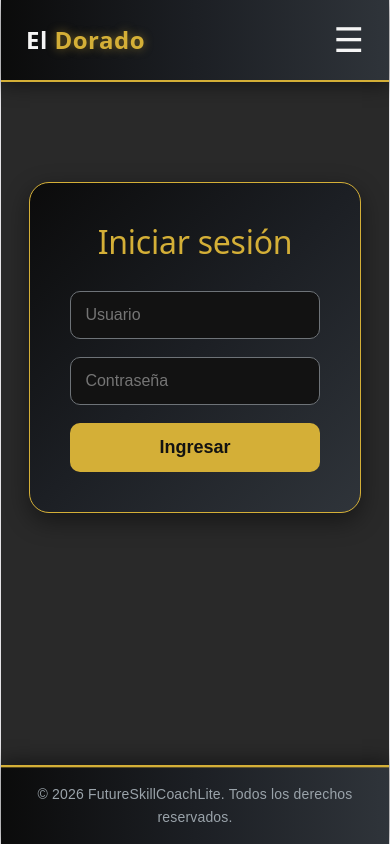
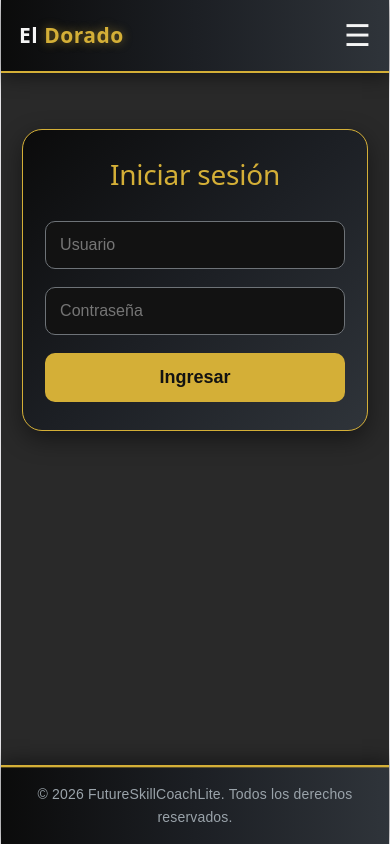
Before and after one commit to GaelArce28/FutureSkillCoachLite, a React (Vite) app in the folder FutureSkillCoachLite.Web/: page /login in a window 390 px wide. Built offline with nearby package versions, Linux system fonts and the light colour scheme; no server answers.

Commit message:
Se mejora la vista

```diff
--- a/FutureSkillCoachLite.Web/src/App.css
+++ b/FutureSkillCoachLite.Web/src/App.css
@@ -4,10 +4,15 @@
   box-sizing: border-box;
 }
 
+html {
+  scroll-behavior: smooth;
+}
+
 body {
   font-family: Arial, Helvetica, sans-serif;
   background-color: #292929;
   color: #222;
+  overflow-x: hidden;
 }
 
 .app {
@@ -15,6 +20,10 @@ body {
   display: flex;
   flex-direction: column;
 }
+
+/* ========================= */
+/* HEADER */
+/* ========================= */
 
 .header {
   width: 100%;
@@ -30,6 +39,7 @@ body {
 
   box-shadow: 0 4px 18px rgba(0, 0, 0, 0.45);
   position: relative;
+  z-index: 1000;
 }
 
 .logo-link {
@@ -50,7 +60,6 @@ body {
   text-shadow: 0 0 10px rgba(212, 175, 55, 0.5);
 }
 
-/* Botón del menú: ahora se ve siempre */
 .menu-btn {
   display: block;
   background: none;
@@ -60,7 +69,6 @@ body {
   cursor: pointer;
 }
 
-/* Menú oculto por defecto */
 .nav {
   display: none;
   position: absolute;
@@ -82,7 +90,6 @@ body {
   z-index: 1000;
 }
 
-/* Menú abierto */
 .nav.nav-open {
   display: flex;
 }
@@ -104,26 +111,18 @@ body {
   text-shadow: 0 0 8px rgba(212, 175, 55, 0.6);
 }
 
-/* Ajuste para pantallas pequeñas */
-@media (max-width: 768px) {
-  .header {
-    padding: 20px 25px;
-  }
-
-  .logo {
-    font-size: 24px;
-  }
-
-  .nav {
-    right: 20px;
-    width: 220px;
-  }
-}
+/* ========================= */
+/* MAIN */
+/* ========================= */
 
 .main {
   flex: 1;
   padding: 60px 50px;
 }
+
+/* ========================= */
+/* HERO / BANNER */
+/* ========================= */
 
 .hero {
   width: 100%;
@@ -132,34 +131,41 @@ body {
   margin: 40px auto;
   border-radius: 18px;
 
+  position: relative;
+  overflow: hidden;
+
   background-size: cover;
   background-position: center center;
   background-repeat: no-repeat;
+  background-color: #050505;
 
   display: flex;
   flex-direction: column;
   justify-content: center;
   align-items: center;
 
-  position: relative;
-  overflow: hidden;
-
   box-shadow: 0 8px 20px rgba(0, 0, 0, 0.18);
 }
+
 .hero-bg {
   position: absolute;
   inset: 0;
   width: 100%;
   height: 100%;
   object-fit: cover;
+  object-position: center;
   display: block;
   z-index: 0;
+}
+
+.hero > *:not(.hero-bg) {
+  position: relative;
+  z-index: 1;
 }
 
 .hero h2 {
   font-size: 36px;
   margin-bottom: 20px;
-
 }
 
 .hero p {
@@ -182,8 +188,15 @@ body {
   background-color: #1d4ed8;
 }
 
-/* Cards */
+/* ========================= */
+/* CARDS */
+/* ========================= */
+
 .cards {
+  width: 100%;
+  max-width: 1100px;
+  margin: 0 auto;
+
   display: flex;
   gap: 25px;
 }
@@ -215,15 +228,15 @@ body {
   width: 100%;
   height: 100%;
   object-fit: cover;
+  object-position: center;
   display: block;
   z-index: 0;
 }
 
-/* Capa oscura + texto encima */
 .card-overlay {
   position: absolute;
   inset: 0;
-  background: rgba(0, 0, 0, 0.45);
+  background: rgba(0, 0, 0, 0.5);
   color: white;
   z-index: 2;
 
@@ -240,6 +253,7 @@ body {
   margin-bottom: 15px;
   color: white;
   font-size: 24px;
+  text-shadow: 0 3px 8px rgba(0, 0, 0, 0.8);
 }
 
 .card-overlay p {
@@ -247,63 +261,19 @@ body {
   font-size: 15px;
   line-height: 1.4;
   max-width: 280px;
+  text-shadow: 0 3px 8px rgba(0, 0, 0, 0.8);
 }
 
-.formulario {
-  display: flex;
-  flex-direction: column;
-  gap: 15px;
-  max-width: 350px;
-  margin: 0 auto;
-}
-
-.formulario input {
-  padding: 12px;
-  border: 1px solid #ccc;
-  border-radius: 8px;
-  font-size: 15px;
-}
-
-.formulario button {
-  background-color: #2563eb;
-  color: white;
-  border: none;
-  padding: 12px;
-  border-radius: 8px;
-  cursor: pointer;
-}
-
-.formulario button:hover {
-  background-color: #1d4ed8;
-}
-
-
-.login {
-  width: 90%;
-  max-width: 500px;
-  margin: 80px auto;
-}
-
-.login-card {
-  background: linear-gradient(135deg, #0b0b0b, #1c1f24, #2f343a);
-  border: 1px solid #d4af37;
-  border-radius: 20px;
-  padding: 40px;
-  color: #f5f5f5;
-  box-shadow: 0 8px 25px rgba(0, 0, 0, 0.45);
-}
-
-.login-card h2 {
-  text-align: center;
-  color: #d4af37;
-  margin-bottom: 30px;
-  font-size: 32px;
-}
+/* ========================= */
+/* FORMULARIOS */
+/* ========================= */
 
 .formulario {
   display: flex;
   flex-direction: column;
   gap: 18px;
+  max-width: 350px;
+  margin: 0 auto;
 }
 
 .formulario input {
@@ -335,11 +305,42 @@ body {
   background-color: #b8860b;
 }
 
+/* ========================= */
+/* LOGIN */
+/* ========================= */
+
+.login {
+  width: 90%;
+  max-width: 500px;
+  margin: 80px auto;
+}
+
+.login-card {
+  background: linear-gradient(135deg, #0b0b0b, #1c1f24, #2f343a);
+  border: 1px solid #d4af37;
+  border-radius: 20px;
+  padding: 40px;
+  color: #f5f5f5;
+  box-shadow: 0 8px 25px rgba(0, 0, 0, 0.45);
+}
+
+.login-card h2 {
+  text-align: center;
+  color: #d4af37;
+  margin-bottom: 30px;
+  font-size: 32px;
+}
+
 .error-login {
   color: #ff6b6b;
   text-align: center;
   font-weight: bold;
 }
+
+/* ========================= */
+/* INFORMACION */
+/* ========================= */
+
 .informacion {
   width: 90%;
   max-width: 1100px;
@@ -396,6 +397,10 @@ body {
   color: #d4af37;
 }
 
+/* ========================= */
+/* CITAS */
+/* ========================= */
+
 .citas-page {
   padding: 0;
 }
@@ -420,7 +425,6 @@ body {
   color: #6b7280;
 }
 
-
 .btn-crear {
   background-color: #2563eb;
   color: white;
@@ -437,7 +441,6 @@ body {
 .btn-crear:hover {
   background-color: #1d4ed8;
 }
-
 
 .toast {
   padding: 12px 20px;
@@ -461,10 +464,16 @@ body {
 }
 
 @keyframes slideIn {
-  from { opacity: 0; transform: translateY(-8px); }
-  to   { opacity: 1; transform: translateY(0); }
+  from {
+    opacity: 0;
+    transform: translateY(-8px);
+  }
+
+  to {
+    opacity: 1;
+    transform: translateY(0);
+  }
 }
-
 
 .estado-info {
   color: #6b7280;
@@ -477,7 +486,6 @@ body {
   font-size: 15px;
   margin-top: 20px;
 }
-
 
 .tabla-vacia {
   padding: 60px 20px;
@@ -495,7 +503,6 @@ body {
   font-size: 14px;
   color: #9ca3af;
 }
-
 
 .tabla-wrapper {
   overflow-x: auto;
@@ -537,7 +544,6 @@ body {
   border-bottom: none;
 }
 
-
 .select-estado {
   border: 2px solid #ccc;
   border-radius: 6px;
@@ -554,7 +560,6 @@ body {
   outline: none;
   box-shadow: 0 0 0 3px rgba(37, 99, 235, 0.15);
 }
-
 
 .acciones {
   display: flex;
@@ -593,6 +598,9 @@ body {
   background-color: #fecaca;
 }
 
+/* ========================= */
+/* MODAL */
+/* ========================= */
 
 .modal-backdrop {
   position: fixed;
@@ -619,8 +627,15 @@ body {
 }
 
 @keyframes modalIn {
-  from { opacity: 0; transform: scale(0.93); }
-  to   { opacity: 1; transform: scale(1); }
+  from {
+    opacity: 0;
+    transform: scale(0.93);
+  }
+
+  to {
+    opacity: 1;
+    transform: scale(1);
+  }
 }
 
 .modal h3 {
@@ -655,7 +670,6 @@ body {
   background: white;
   box-shadow: 0 0 0 3px rgba(37, 99, 235, 0.1);
 }
-
 
 .modal-botones {
   display: flex;
@@ -721,7 +735,10 @@ body {
   margin: 0;
 }
 
-/* Footer */
+/* ========================= */
+/* FOOTER */
+/* ========================= */
+
 .footer {
   width: 100%;
   background: linear-gradient(90deg, #0b0b0b, #1c1f24, #2f343a);
@@ -777,19 +794,60 @@ body {
   font-size: 14px;
 }
 
-@media (max-width: 768px) {
+/* ========================= */
+/* TABLET */
+/* ========================= */
+
+@media (max-width: 900px) {
   .main {
-    padding: 20px 10px;
+    padding: 40px 25px;
   }
 
+  .cards {
+    gap: 18px;
+  }
+
+  .info-grid {
+    grid-template-columns: 1fr;
+  }
+}
+
+/* ========================= */
+/* CELULAR */
+/* ========================= */
+
+@media (max-width: 768px) {
+  .header {
+    padding: 20px 25px;
+  }
+
+  .logo {
+    font-size: 24px;
+  }
+
+  .nav {
+    right: 20px;
+    width: 220px;
+  }
+
+  .main {
+    padding: 20px 14px 40px;
+  }
+
+  /* Banner completo en celular */
   .hero {
     width: 100%;
-    max-width: 100%;
-    min-height: auto;
-    aspect-ratio: 1100 / 600;
-    margin: 16px auto;
-    border-radius: 12px;
-    overflow: hidden;
+    max-width: 430px;
+    min-height: 0;
+    aspect-ratio: 16 / 9;
+    margin: 25px auto 35px;
+
+    background-size: contain;
+    background-position: center;
+    background-repeat: no-repeat;
+    background-color: #050505;
+
+    border-radius: 16px;
   }
 
   .hero-bg {
@@ -797,5 +855,170 @@ body {
     height: 100%;
     object-fit: contain;
     object-position: center;
+    background-color: #050505;
+  }
+
+  .hero h2,
+  .hero p,
+  .hero button {
+    display: none;
+  }
+
+  /* Cards grandes una debajo de otra */
+  .cards {
+    display: flex;
+    flex-direction: column;
+    gap: 28px;
+    width: 100%;
+    max-width: 430px;
+    margin: 0 auto;
+  }
+
+  .card {
+    width: 100%;
+    min-height: 72vh;
+    flex: none;
+    border-radius: 18px;
+    scroll-snap-align: center;
+  }
+
+  .card-bg {
+    object-fit: cover;
+    object-position: center;
+  }
+
+  .card-overlay {
+    padding: 30px 22px;
+    background: rgba(0, 0, 0, 0.62);
+  }
+
+  .card-overlay h3 {
+    font-size: 32px;
+    margin-bottom: 18px;
+  }
+
+  .card-overlay p {
+    font-size: 18px;
+    line-height: 1.5;
+    max-width: 290px;
+  }
+
+  .login {
+    width: 95%;
+    margin: 40px auto;
+  }
+
+  .login-card {
+    padding: 28px 22px;
+  }
+
+  .login-card h2 {
+    font-size: 28px;
+  }
+
+  .informacion {
+    width: 95%;
+    margin: 40px auto;
+  }
+
+  .info-header h2 {
+    font-size: 30px;
+  }
+
+  .info-header p {
+    font-size: 16px;
+  }
+
+  .info-grid {
+    grid-template-columns: 1fr;
+  }
+
+  .info-card {
+    padding: 22px;
+  }
+
+  .citas-header h2 {
+    color: #f5f5f5;
+  }
+
+  .citas-subtitulo {
+    color: #cfcfcf;
+  }
+
+  .footer {
+    margin-top: 40px;
+  }
+
+  .footer-content {
+    padding: 28px 25px;
+    flex-direction: column;
+    align-items: flex-start;
+  }
+
+  .footer-info {
+    text-align: left;
   }
 }
+
+/* ========================= */
+/* CELULAR PEQUEÑO */
+/* ========================= */
+
+@media (max-width: 420px) {
+  .header {
+    padding: 18px 18px;
+  }
+
+  .logo {
+    font-size: 21px;
+  }
+
+  .menu-btn {
+    font-size: 30px;
+  }
+
+  .nav {
+    right: 12px;
+    width: 210px;
+  }
+
+  .main {
+    padding: 16px 12px 35px;
+  }
+
+  .hero {
+    max-width: 100%;
+    aspect-ratio: 16 / 9;
+    margin-top: 20px;
+  }
+
+  .cards {
+    max-width: 100%;
+  }
+
+  .card {
+    min-height: 74vh;
+  }
+
+  .card-overlay h3 {
+    font-size: 28px;
+  }
+
+  .card-overlay p {
+    font-size: 16px;
+  }
+
+  .modal {
+    padding: 24px 18px;
+  }
+
+  .modal-botones {
+    flex-direction: column;
+  }
+
+  .btn-cancelar,
+  .btn-guardar,
+  .btn-eliminar-confirm {
+    width: 100%;
+  }
+}
```
